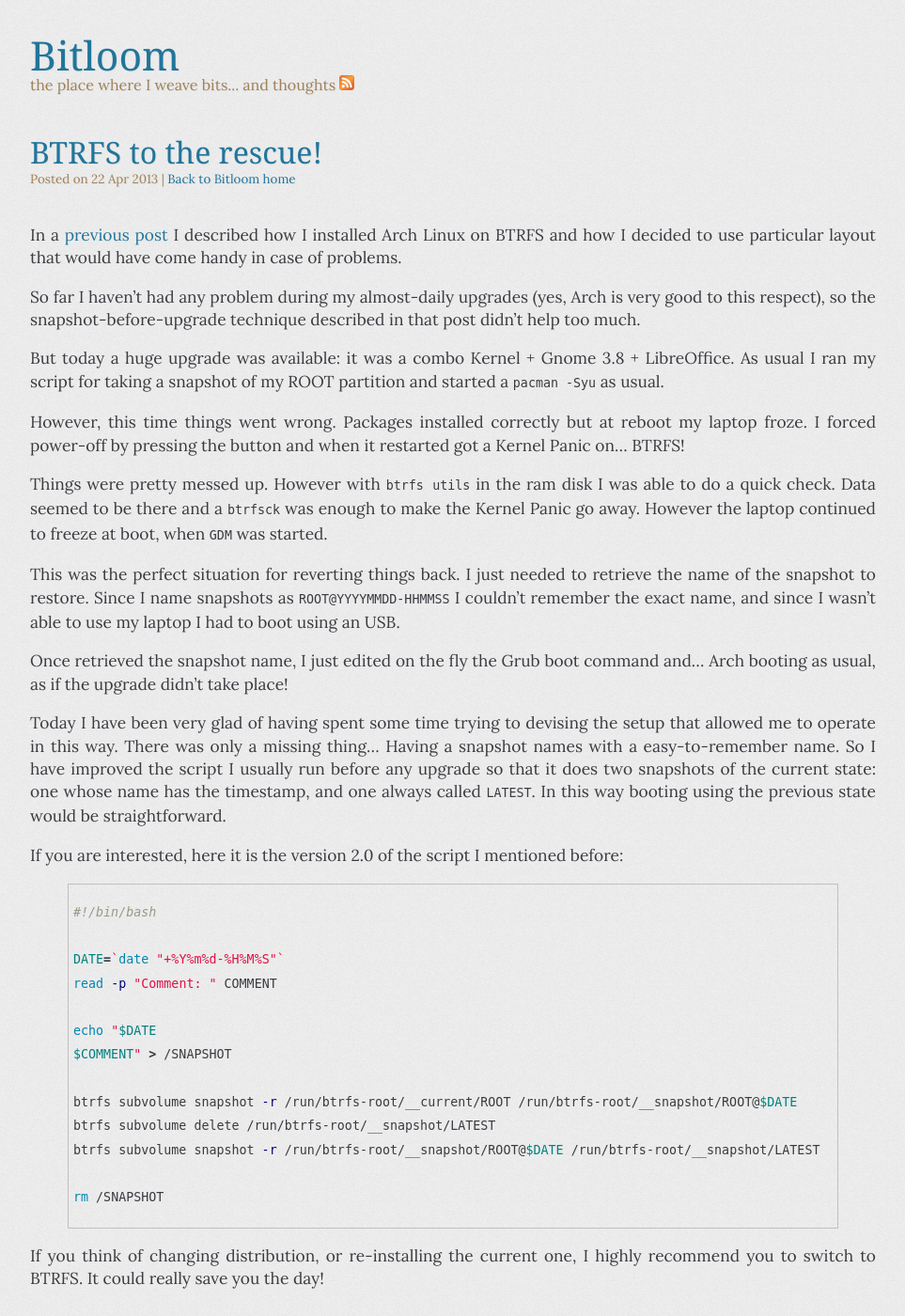
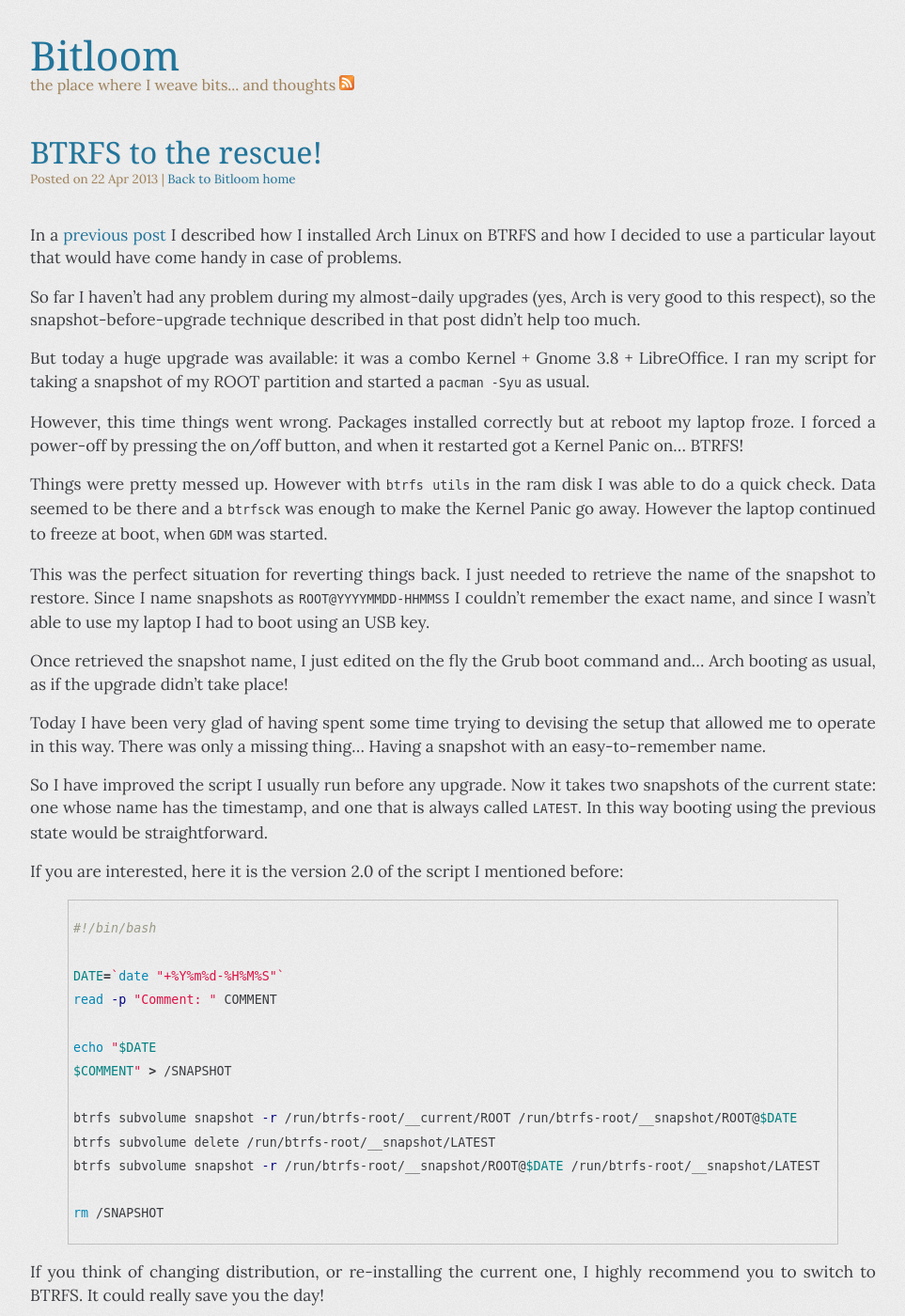
Before and after one commit to fmancinelli/fmancinelli.github.com, a Jekyll site: the page built from _posts/2013-04-22-BTRFS_to_the_rescue.markdown, in a window 1280 px wide and 1400 px high. Shown: the whole window at 94% size, without its empty margins (158-1121 px from the left). Built offline with Jekyll 4.4.1, drawn with Linux system fonts in a browser that asks for light colours; comment, search, counter and statistics services are not loaded.

Commit message:
Minor fixes

```diff
--- a/_posts/2013-04-22-BTRFS_to_the_rescue.markdown
+++ b/_posts/2013-04-22-BTRFS_to_the_rescue.markdown
@@ -3,21 +3,23 @@
 title: BTRFS to the rescue!
 ---
 
-In a [previous post](http://blog.fabio.mancinelli.me/2012/12/28/Arch_Linux_on_BTRFS.html) I described how I installed Arch Linux on BTRFS and how I decided to use particular layout that would have come handy in case of problems.
+In a [previous post](http://blog.fabio.mancinelli.me/2012/12/28/Arch_Linux_on_BTRFS.html) I described how I installed Arch Linux on BTRFS and how I decided to use a particular layout that would have come handy in case of problems.
 
 So far I haven't had any problem during my almost-daily upgrades (yes, Arch is very good to this respect), so the snapshot-before-upgrade technique described in that post didn't help too much.
 
-But today a huge upgrade was available: it was a combo Kernel + Gnome 3.8 + LibreOffice. As usual I ran my script for taking a snapshot of my ROOT partition and started a `pacman -Syu` as usual.
+But today a huge upgrade was available: it was a combo Kernel + Gnome 3.8 + LibreOffice. I ran my script for taking a snapshot of my ROOT partition and started a `pacman -Syu` as usual.
 
-However, this time things went wrong. Packages installed correctly but at reboot my laptop froze. I forced power-off by pressing the button and when it restarted got a Kernel Panic on... BTRFS!
+However, this time things went wrong. Packages installed correctly but at reboot my laptop froze. I forced a power-off by pressing the on/off button, and when it restarted got a Kernel Panic on... BTRFS!
 
 Things were pretty messed up. However with `btrfs utils` in the ram disk I was able to do a quick check. Data seemed to be there and a `btrfsck` was enough to make the Kernel Panic go away. However the laptop continued to freeze at boot, when `GDM` was started.
 
-This was the perfect situation for reverting things back. I just needed to retrieve the name of the snapshot to restore. Since I name snapshots as `ROOT@YYYYMMDD-HHMMSS` I couldn't remember the exact name, and since I wasn't able to use my laptop I had to boot using an USB.
+This was the perfect situation for reverting things back. I just needed to retrieve the name of the snapshot to restore. Since I name snapshots as `ROOT@YYYYMMDD-HHMMSS` I couldn't remember the exact name, and since I wasn't able to use my laptop I had to boot using an USB key.
 
 Once retrieved the snapshot name, I just edited on the fly the Grub boot command and... Arch booting as usual, as if the upgrade didn't take place!
 
-Today I have been very glad of having spent some time trying to devising the setup that allowed me to operate in this way. There was only a missing thing... Having a snapshot names with a easy-to-remember name. So I have improved the script I usually run before any upgrade so that it does two snapshots of the current state: one whose name has the timestamp, and one always called `LATEST`. In this way booting using the previous state would be straightforward.
+Today I have been very glad of having spent some time trying to devising the setup that allowed me to operate in this way. There was only a missing thing... Having a snapshot with an easy-to-remember name.
+
+So I have improved the script I usually run before any upgrade. Now it takes two snapshots of the current state: one whose name has the timestamp, and one that is always called `LATEST`. In this way booting using the previous state would be straightforward.
 
 If you are interested, here it is the version 2.0 of the script I mentioned before:
 
```
